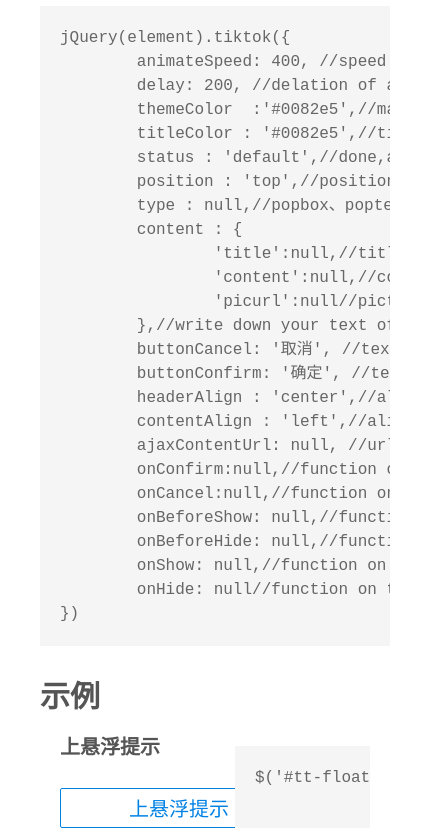
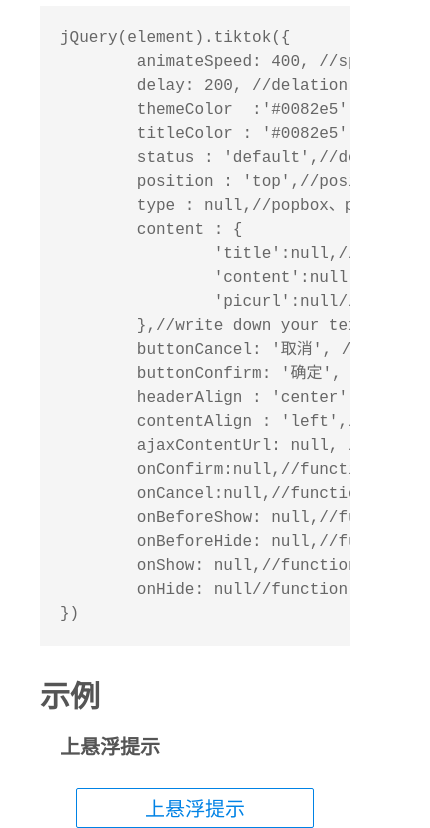
Before and after one commit to Limlift/tiktok.js, a plain HTML site: page index.html in a window 390 px wide. Shown: the part 714-1542 px from the top of the page, 430 px wide, since content can reach past the window. Drawn offline with nearby package versions, Linux system fonts and the light colour scheme.

Commit message:
Update demo.css
Fixed visual bugs.

```diff
--- a/css/demo.css
+++ b/css/demo.css
@@ -26,14 +26,15 @@
 .fr {float: right;}
 .clear {clear: both;}
 
-html,body {width: 100%;height: 100%;text-rendering: optimizeLegibility;font-size: 100%;font-family: -apple-system, BlinkMacSystemFont, 'PingFang SC', 'Hiragino Sans GB', 'Microsoft YaHei', sans-serif;color: #333;line-height: 1;background: #fff;}
+html,body {width: 100%;text-rendering: optimizeLegibility;font-size: 100%;font-family: -apple-system, BlinkMacSystemFont, 'PingFang SC', 'Hiragino Sans GB', 'Microsoft YaHei', sans-serif;color: #333;line-height: 1;background: #fff;}
 header {height: 53px;border-top: 6px solid #0082e5;border-bottom: 1px solid rgba(0,0,0,0.1);line-height: 53px;color: #0082e5;text-align: center;}
-content {display: block;width: 100%;max-width: 960px;height: auto;margin: 0 auto;padding: 20px;}
+content {display: block;width: 100%;max-width: 960px;height: auto;margin: 0 auto;padding: 20px 0;}
 footer {height:35px;border-bottom: 4px solid rgba(0,0,0,0.1);border-top: 1px solid rgba(0,0,0,0.1);line-height: 35px;color: #999;text-align: center;clear: both;}
 footer a {color: #0082e5;}
 input {height: 20px;line-height: 20px;padding: 10px;border: 1px solid #ccc;border-radius: 2px;}
 h3 {font-weight: 600;font-size: 30px;line-height: 40px;margin: 10px 0;color: #555555;text-transform: uppercase;}
 h4 {font-weight: 600;font-size: 20px;line-height: 22px;margin: 10px 0;color: #555555;text-transform: uppercase;}
+.guide {margin: 0 20px;}
 .guide p {margin: 20px 0;font-size: 18px;color: #666;}
 pre {background-color: #f5f5f5;margin: 20px 0;padding: 20px;overflow: auto;}
 code {font-size: 16px;line-height: 24px;color: #666;}
@@ -49,3 +50,7 @@
 .white-button a {display: block;height: 38px;color: #0082e5;line-height: 40px;cursor: help;border: 1px solid #0082e5;border-radius: 2px;font-size: 20px;text-align: center;}
 .white-button .click {background-color: #0082e5;color:#fff;margin-top: 10px;cursor: pointer;}
 .white-button input {display: block;width: 218px;margin-top: 10px;border: 1px solid #ccc;line-height: 40px;}
+@media screen and (max-width: 1024px){
+	content {width: auto;}
+	.g6 {width: 100%;}
+}
```
